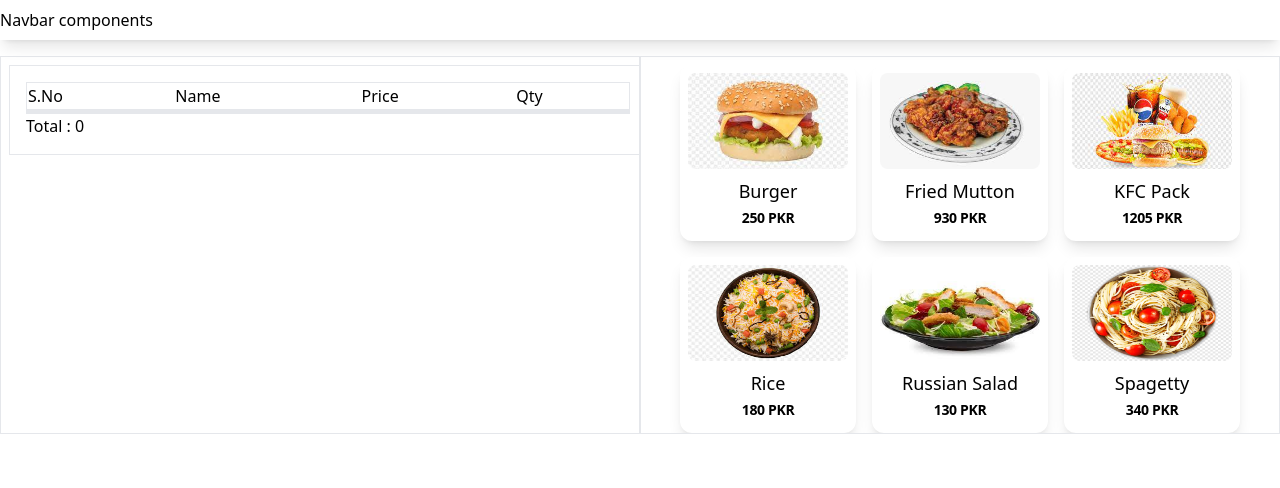
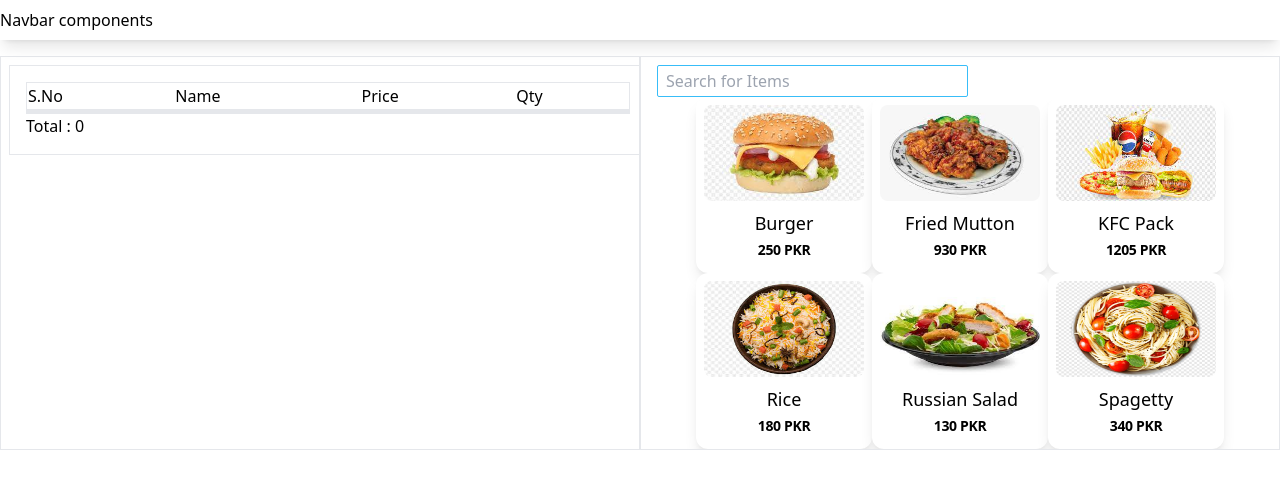
Before and after one commit to aziz-codes/aljazira-pos, a React (Create React App) app: page / in a window 1280 px wide. Shown: the top 488 px of the page. Built offline with nearby package versions, Linux system fonts and the light colour scheme.

Commit message:
Searching and filtering on products

```diff
--- a/src/App.js
+++ b/src/App.js
@@ -2,20 +2,21 @@ import React from "react";
 import Items from "./components/Items";
 import Navbar from "./components/Navbar";
 import Table from "./components/Table";
-import { ItemContext } from "./context/ItemsContext";
 
 const App = () => {
-  const { list } = ItemContext();
-  console.log(list);
   return (
     <div className="flex flex-col h-screen bg-white">
       <Navbar />
 
       <div className="flex flex-col md:flex-row  mt-14 w-full">
-        <div className="w-1/2 max-h-[500px] overflow-y-auto scrollbar border">
+        <div className="md:w-1/2 w-full max-h-[500px] overflow-y-auto scrollbar border">
           <Table />
         </div>
-        <div className="flex flex-wrap  w-1/2 bg-green  max-h-[500px] overflow-y-auto scrollbar border gap-4 justify-center pt-2">
+
+        <div
+          className="flex flex-wrap w-full md:w-1/2 bg-green  max-h-[500px] overflow-y-auto scrollbar
+         border gap-4 justify-center pt-2"
+        >
           <Items />
         </div>
       </div>
--- a/src/components/Items.jsx
+++ b/src/components/Items.jsx
@@ -1,8 +1,9 @@
-import React from "react";
+import React, { useState } from "react";
 import { items } from "../data/dummy";
 import { ItemContext } from "../context/ItemsContext";
 const Items = () => {
   const { list, setList } = ItemContext();
+  const [products, setProducts] = useState(items);
   const handleClickItem = (item) => {
     if (list.includes(item)) {
       let index = list.findIndex((index) => index.name === item.name);
@@ -14,9 +15,28 @@ const Items = () => {
       setList([...list, item]);
     }
   };
+
+  const handleChange = (e) => {
+    const filtered = items.filter((item) =>
+      item.name.startsWith(e.toUpperCase() || e.toUpperCase())
+    );
+    setProducts(filtered);
+  };
+
   return (
-    <>
-      {items.map((item, index) => (
+    <div className="flex flex-col">
+      <div className="ml-4">
+        <input
+          type="text"
+          placeholder="Search for Items"
+          className="h-8 rounded-sm w-1/2 p-2 outline-none border border-sky-400 transition-shadow"
+          onKeyUp={(e) => {
+            handleChange(e.target.value);
+          }}
+        />
+      </div>
+      <div className="flex flex-wrap items-center justify-center">
+        {products.map((item, index) => (
           <div
             key={index}
             className="flex flex-col shadow-lg bg-white hover:scale-95 transition-all
@@ -40,7 +60,8 @@ const Items = () => {
             </div>
           </div>
         ))}
-    </>
+      </div>
+    </div>
   );
 };
 
```
Lines whose indentation alone changed are shown as unchanged.
